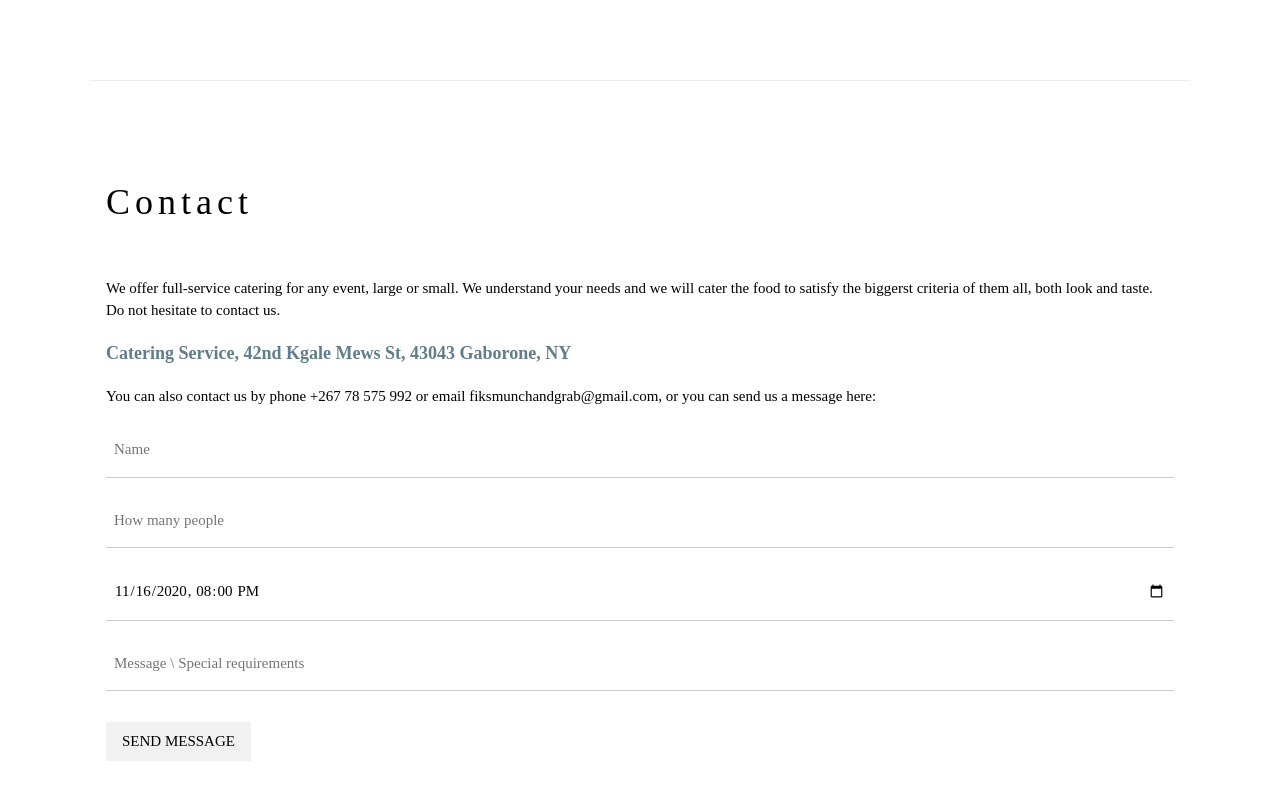
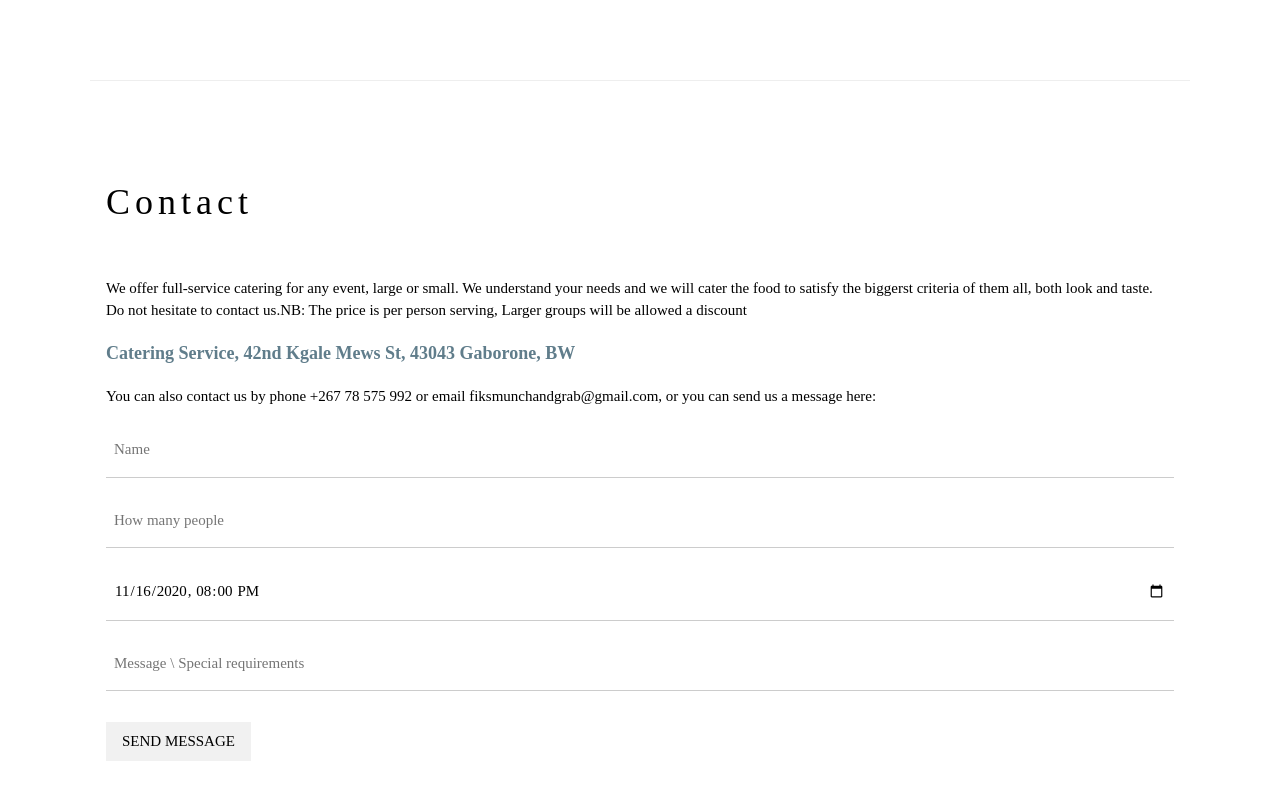
Before and after one commit to lefikamotswagae/movies, a plain HTML site: page index.html in a window 1280 px wide. Shown: the part 1165-1965 px from the top of the page. Drawn offline with nearby package versions, Linux system fonts and the light colour scheme.

Commit message:
Update index.html

```diff
--- a/index.html
+++ b/index.html
@@ -1,7 +1,7 @@
 <!DOCTYPE html>
 <html>
 <head>
-<title>fiks Grab And Munch</title>
+<title>Fiks Grab And Munch</title>
 <meta charset="UTF-8">
 <meta name="viewport" content="width=device-width, initial-scale=1">
 <link rel="stylesheet" href="https://www.w3schools.com/w3css/4/w3.css">
@@ -81,8 +81,8 @@ h1, h2, h3, h4, h5, h6 {
   <!-- Contact Section -->
   <div class="w3-container w3-padding-64" id="contact">
     <h1>Contact</h1><br>
-    <p>We offer full-service catering for any event, large or small. We understand your needs and we will cater the food to satisfy the biggerst criteria of them all, both look and taste. Do not hesitate to contact us.</p>
-    <p class="w3-text-blue-grey w3-large"><b>Catering Service, 42nd Kgale Mews St, 43043 Gaborone, NY</b></p>
+    <p>We offer full-service catering for any event, large or small. We understand your needs and we will cater the food to satisfy the biggerst criteria of them all, both look and taste. Do not hesitate to contact us.NB: The price is per person serving, Larger groups will be allowed a discount</p>
+    <p class="w3-text-blue-grey w3-large"><b>Catering Service, 42nd Kgale Mews St, 43043 Gaborone, BW</b></p>
     <p>You can also contact us by phone +267 78 575 992 or email fiksmunchandgrab@gmail.com, or you can send us a message here:</p>
     <form action="/action_page.php" target="_blank">
       <p><input class="w3-input w3-padding-16" type="text" placeholder="Name" required name="Name"></p>
```
